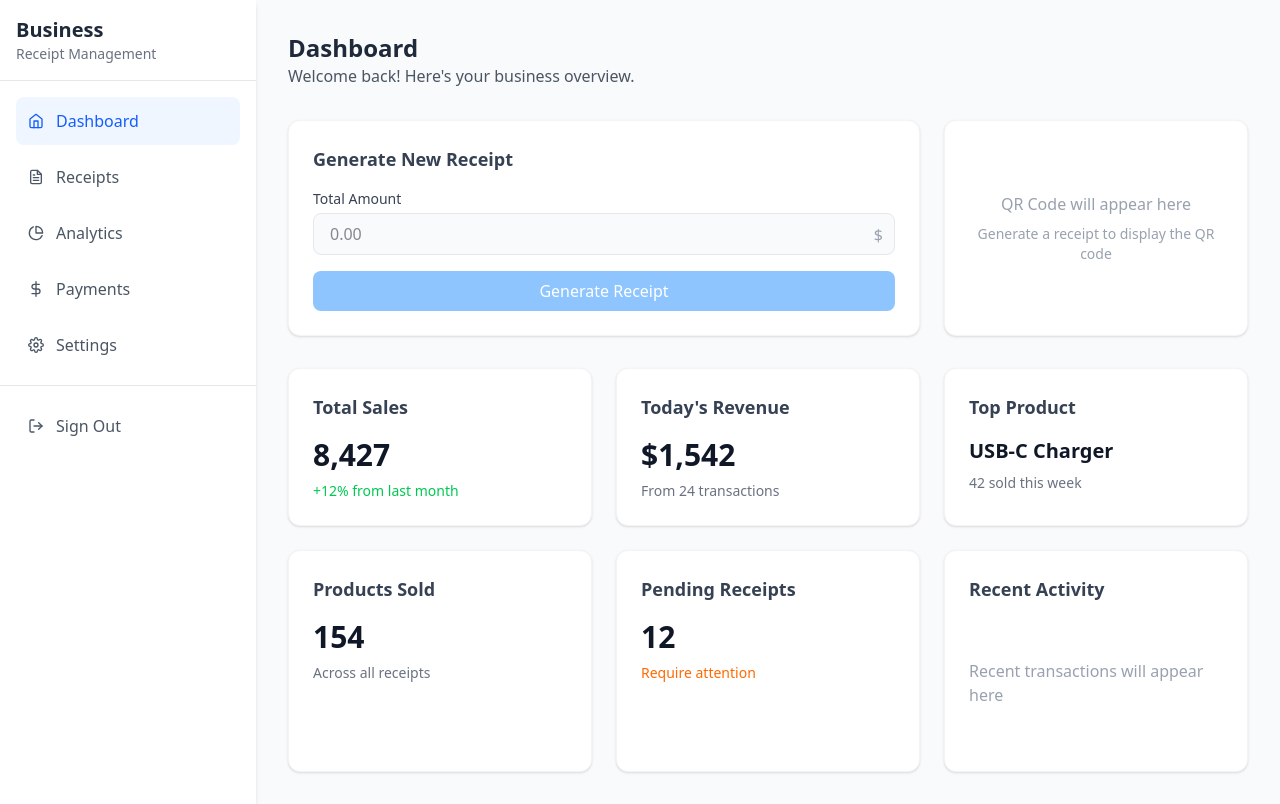
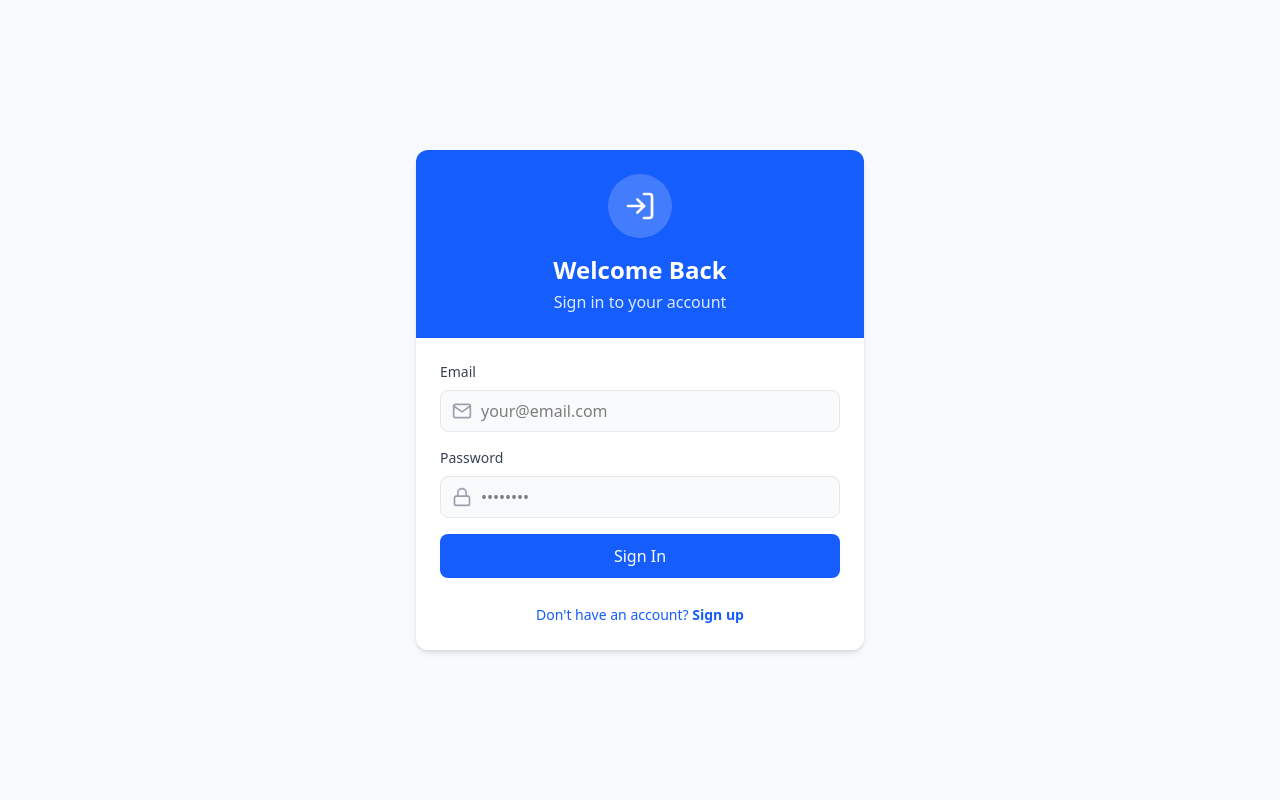
Before and after one commit to AtstecP/qr-receipt-project, a React (Vite) app in the folder frontend/qr-react-app/: page /login in a window 1280 px wide. Before the commit this address led to /. Built offline with nearby package versions, Linux system fonts and the light colour scheme; sample sign-in values are in the browser's storage.

Commit message:
fixed coikies login err

```diff
--- a/frontend/qr-react-app/src/App.jsx
+++ b/frontend/qr-react-app/src/App.jsx
@@ -3,24 +3,32 @@ import { useState, useEffect } from 'react';
 import LoginRegister from './components/LoginRegister';
 import MainPage from './components/MainPage';
 
+function getCookie(name) {
+  const matches = document.cookie.match(
+    new RegExp(
+      "(?:^|; )" +
+        name.replace(/([$?*|{}\(\)\[\]\\\/\+^])/g, "\\$1") +
+        "=([^;]*)"
+    )
+  );
+  return matches ? decodeURIComponent(matches[1]) : undefined;
+}
+
 function App() {
   const [user, setUser] = useState(null);
   const navigate = useNavigate();
 
-  // Проверяем токен при загрузке приложения
   useEffect(() => {
-    const token = localStorage.getItem('jwtToken');
+    const token = getCookie('token');
     if (token) {
-      // Здесь можно добавить проверку токена на сервере
-      // Для примера просто сохраняем минимальные данные
       setUser({ email: localStorage.getItem('userEmail') });
     }
   }, []);
 
-  const handleLoginSuccess = (userData) => {
-    setUser(userData);
-    localStorage.setItem('userEmail', userData.email); // Сохраняем email
-    navigate('/'); // Перенаправляем на главную
+  const handleLoginSuccess = (email) => {
+    setUser(email);
+    localStorage.setItem('userEmail', email);
+    navigate('/');
   };
 
   const handleLogout = () => {
--- a/frontend/qr-react-app/src/components/LoginRegister.jsx
+++ b/frontend/qr-react-app/src/components/LoginRegister.jsx
@@ -40,7 +40,7 @@ const LoginRegister = ({ onLoginSuccess }) => {
           password,
         });
 
-        const loginResponse = await axios.post(`${API_BASE_URL}/api/v1/login`, {
+        const response = await axios.post(`${API_BASE_URL}/api/v1/login`, {
           email,
           password,
         });
```
